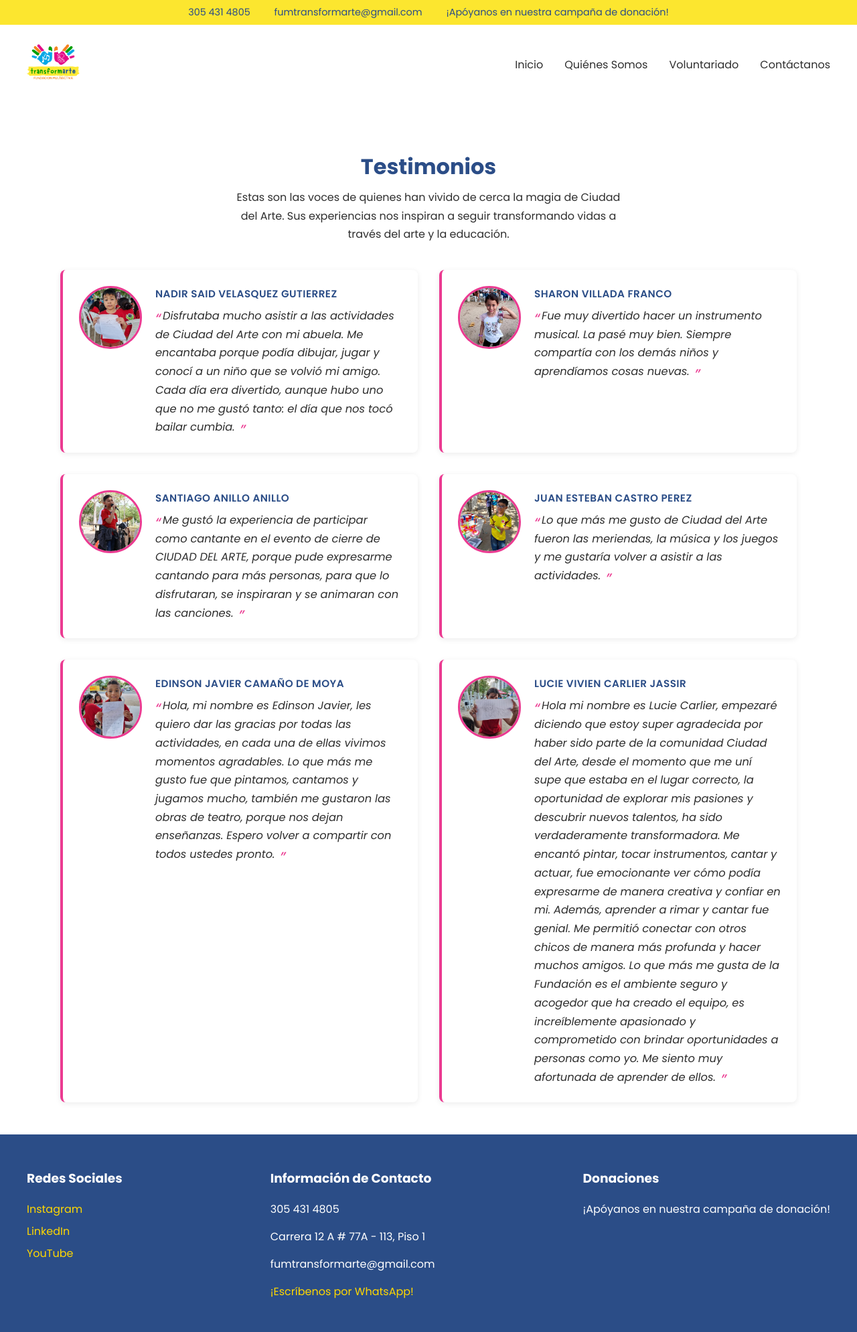
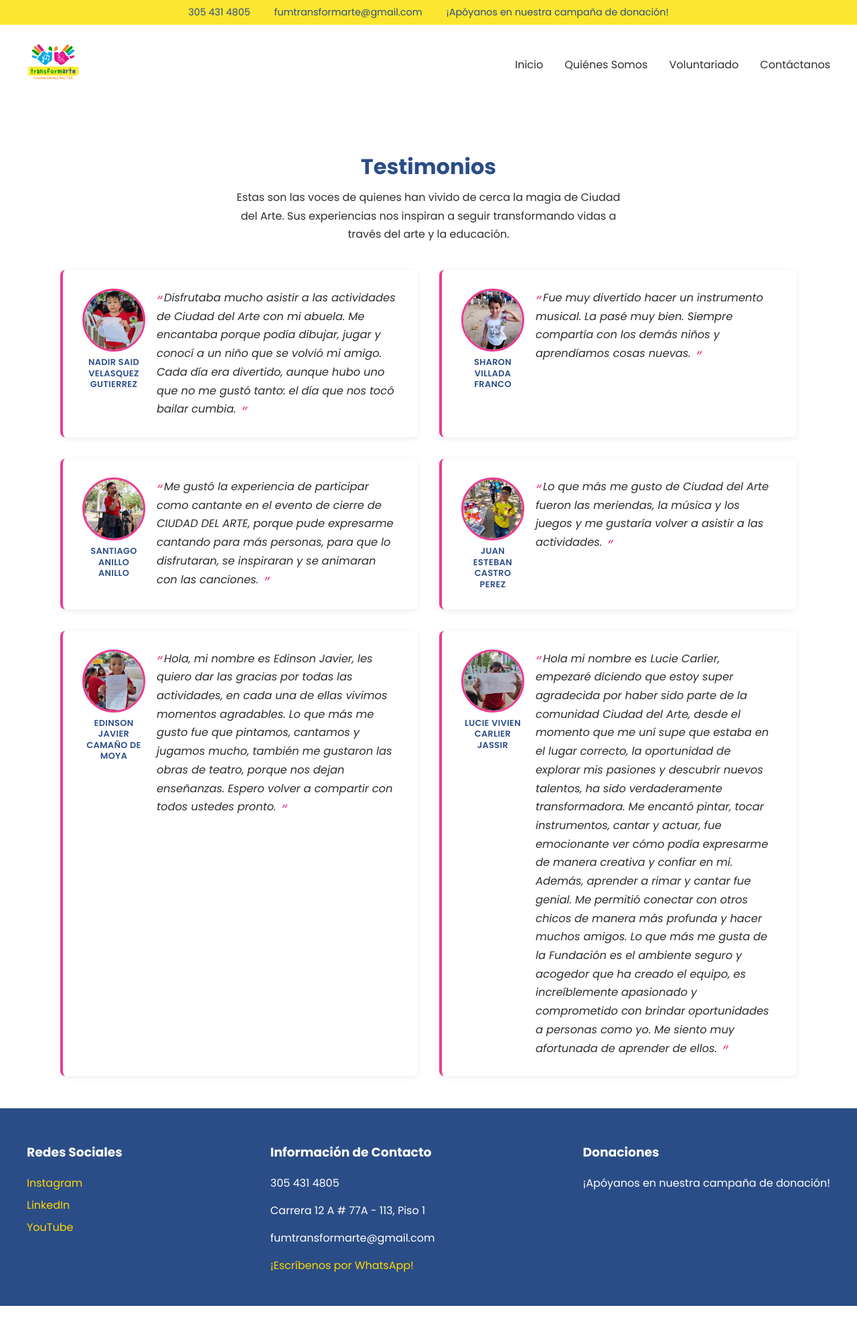
Before and after one commit to fundatransformarte/website, a Jekyll site: the page built from testimonials/index.html, in a window 1280 px wide. Shown: the whole page at 67% size. Built offline with Jekyll 4.4.1, drawn with Linux system fonts in a browser that asks for light colours; after the commit the page ends 1950 px from its top, so only the background shows below that; grey boxes are pictures that could not be loaded.

Commit message:
feat(testimonials): restructure testimonial card layout and improve styling

```diff
--- a/assets/css/testimonials.css
+++ b/assets/css/testimonials.css
@@ -5,42 +5,44 @@
 /* --- Shared card styles --- */
 .testimonial-card {
   display: flex;
-  align-items: flex-start;
-  gap: 1.25rem;
+  flex-direction: column;
+  gap: 1rem;
   background-color: var(--white);
   border-left: 4px solid var(--secondary);
   border-radius: 0.5rem;
-  padding: 1.5rem;
+  padding: 1.25rem 1.5rem;
   box-shadow: 0 2px 8px rgba(0, 0, 0, 0.08);
+}
+
+/* --- Header row: avatar + name side by side --- */
+.testimonial-header {
+  display: flex;
+  align-items: center;
+  gap: 0.875rem;
 }
 
 /* --- Circle profile image --- */
 .testimonial-avatar {
   flex-shrink: 0;
-  width: 5rem;
-  height: 5rem;
+  width: 3.5rem;
+  height: 3.5rem;
   border-radius: 50%;
   object-fit: cover;
   border: 3px solid var(--secondary);
   background-color: var(--light);
-  /* Fallback placeholder when no image is provided */
   background-image: url('/assets/img/beneficiaries/placeholder.svg');
   background-size: cover;
   background-position: center;
 }
 
-/* --- Card body --- */
-.testimonial-body {
-  flex: 1;
-}
-
 .testimonial-name {
-  font-size: 0.95rem;
+  font-size: 0.9rem;
   font-weight: 600;
   color: var(--primary);
-  margin: 0 0 0.5rem;
+  margin: 0;
   text-transform: uppercase;
   letter-spacing: 0.03em;
+  line-height: 1.3;
 }
 
 .testimonial-text {
@@ -149,9 +151,35 @@
     grid-template-columns: repeat(2, 1fr);
   }
 
+  /* On wider screens: avatar left, name+text stacked on the right */
+  .testimonial-card {
+    flex-direction: row;
+    align-items: flex-start;
+    gap: 1.25rem;
+  }
+
+  .testimonial-header {
+    flex-direction: column;
+    align-items: center;
+    gap: 0.5rem;
+    flex-shrink: 0;
+    width: 5rem;
+    text-align: center;
+  }
+
   .testimonial-avatar {
-    width: 5.5rem;
-    height: 5.5rem;
+    width: 5rem;
+    height: 5rem;
+  }
+
+  .testimonial-name {
+    font-size: 0.75rem;
+    width: 100%;
+  }
+
+  .testimonial-text {
+    font-size: 1rem;
+    margin-top: 0;
   }
 }
 
@@ -160,4 +188,22 @@
     grid-template-columns: repeat(2, 1fr);
     max-width: 1100px;
   }
+
+  .testimonial-card {
+    padding: 1.75rem 2rem;
+  }
+
+  .testimonial-header {
+    width: 5.5rem;
+  }
+
+  .testimonial-avatar {
+    width: 5.5rem;
+    height: 5.5rem;
+  }
+
+  .testimonial-name {
+    font-size: 0.8rem;
+  }
 }
+}
--- a/testimonials/index.html
+++ b/testimonials/index.html
@@ -15,18 +15,12 @@ custom_css:
 <div class="testimonials-grid">
   {% for beneficiario in site.data.beneficiaries %}
   <article class="testimonial-card">
-    <img
-      class="testimonial-avatar"
-      src="{{ beneficiario.image | relative_url }}"
-      alt="Foto de {{ beneficiario.name }}"
-      width="88"
-      height="88"
-      loading="lazy"
-    >
-    <div class="testimonial-body">
+    <div class="testimonial-header">
+      <img class="testimonial-avatar" src="{{ beneficiario.image | relative_url }}"
+        alt="Foto de {{ beneficiario.name }}" width="88" height="88" loading="lazy">
       <h2 class="testimonial-name">{{ beneficiario.name }}</h2>
-      <p class="testimonial-text">{{ beneficiario.comment }}</p>
     </div>
+    <p class="testimonial-text">{{ beneficiario.comment }}</p>
   </article>
   {% endfor %}
 </div>
```
Also changed, not shown: _includes/testimonials-preview.html (+4 -4 lines).
